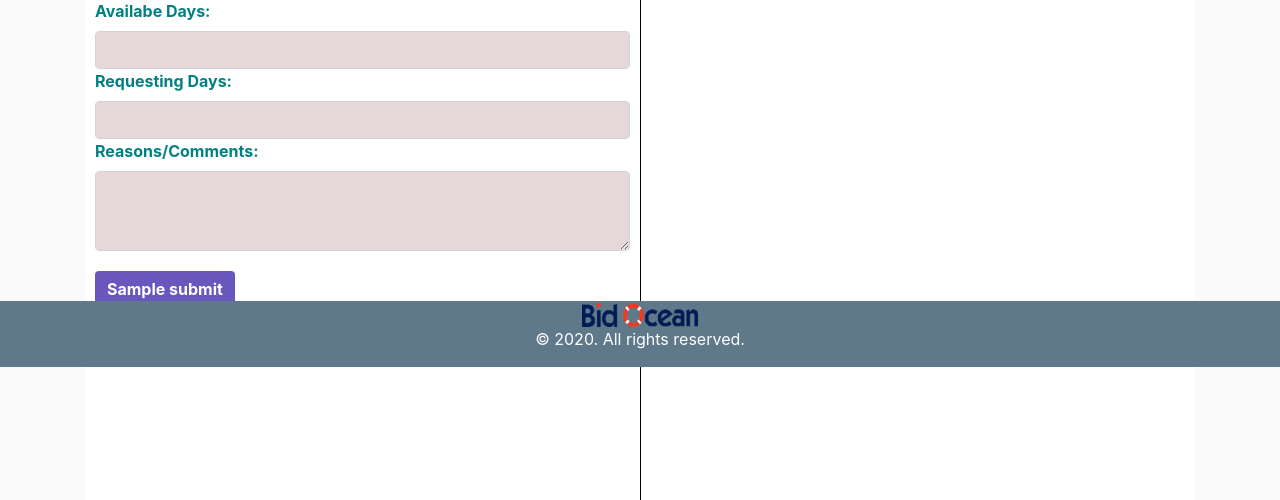
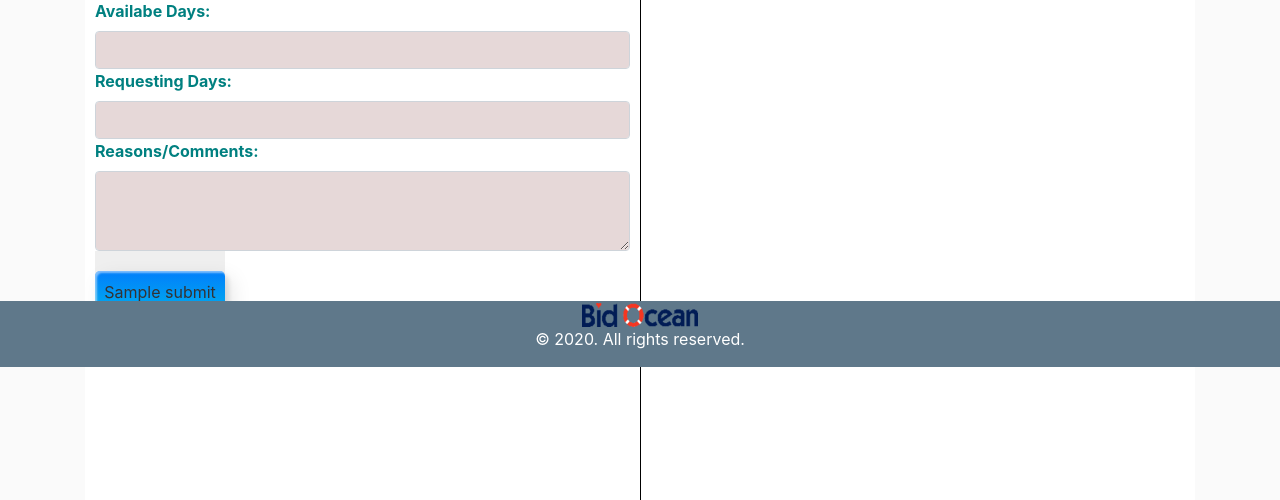
Before and after one commit to diwash29/BidOcean-Invoice-, a Django app: template leave/templates/leave/leave_request.html in a window 1280 px wide. Shown: the part 433-933 px from the top of the page. Run offline with Django 3.2, Linux system fonts and the light colour scheme; the template is opened without the code that fills it: most values are stand-ins (such as "Sample title", 1, 10 or a date in 2020); some libraries are stand-ins or nearby versions.

Commit message:
new button added

```diff
--- a/leave/templates/leave/leave_request.html
+++ b/leave/templates/leave/leave_request.html
@@ -169,7 +169,81 @@ span:empty { display: none; }
                           <textarea name="reason_msg"   class="form-control" style="margin-bottom: 20px;height: 80px;background-color: rgb(230, 216, 216);"></textarea>
                           <input type="hidden" value="{{employee.id}}" id="hiddenemp">
 
-                          <button type="submit" class="btn btn-primary shadow-none" style="background-color: #6a57be;border: none;margin-bottom: 100px;"><b>{{submit}}</b></button>
+                          <button class="custom-btn btn-12" style="margin-left:20px"><span>Click!</span><span>{{submit}}</span></button>
+                          <style>
+
+	 .btn-12{
+  position: relative;
+  right: 20px;
+  bottom: 20px;
+  border:none;
+  box-shadow: none;
+  width: 130px;
+  height: 40px;
+  line-height: 42px;
+  -webkit-perspective: 230px;
+  perspective: 230px;
+}
+.btn-12 span {
+  background: rgb(0,172,238);
+background: linear-gradient(0deg, rgba(0,172,238,1) 0%, rgba(2,126,251,1) 100%);
+  display: block;
+  position: absolute;
+  width: 130px;
+  height: 40px;
+  box-shadow:inset 2px 2px 2px 0px rgba(255,255,255,.5),
+   7px 7px 20px 0px rgba(0,0,0,.1),
+   4px 4px 5px 0px rgba(0,0,0,.1);
+  border-radius: 5px;
+  margin:0;
+  text-align: center;
+  -webkit-box-sizing: border-box;
+  -moz-box-sizing: border-box;
+  box-sizing: border-box;
+  -webkit-transition: all .3s;
+  transition: all .3s;
+}
+.btn-12 span:nth-child(1) {
+  box-shadow:
+   -7px -7px 20px 0px #fff9,
+   -4px -4px 5px 0px #fff9,
+   7px 7px 20px 0px #0002,
+   4px 4px 5px 0px #0001;
+  -webkit-transform: rotateX(90deg);
+  -moz-transform: rotateX(90deg);
+  transform: rotateX(90deg);
+  -webkit-transform-origin: 50% 50% -20px;
+  -moz-transform-origin: 50% 50% -20px;
+  transform-origin: 50% 50% -20px;
+}
+.btn-12 span:nth-child(2) {
+  -webkit-transform: rotateX(0deg);
+  -moz-transform: rotateX(0deg);
+  transform: rotateX(0deg);
+  -webkit-transform-origin: 50% 50% -20px;
+  -moz-transform-origin: 50% 50% -20px;
+  transform-origin: 50% 50% -20px;
+}
+.btn-12:hover span:nth-child(1) {
+  box-shadow:inset 2px 2px 2px 0px rgba(255,255,255,.5),
+   7px 7px 20px 0px rgba(0,0,0,.1),
+   4px 4px 5px 0px rgba(0,0,0,.1);
+  -webkit-transform: rotateX(0deg);
+  -moz-transform: rotateX(0deg);
+  transform: rotateX(0deg);
+}
+.btn-12:hover span:nth-child(2) {
+  box-shadow:inset 2px 2px 2px 0px rgba(255,255,255,.5),
+   7px 7px 20px 0px rgba(0,0,0,.1),
+   4px 4px 5px 0px rgba(0,0,0,.1);
+ color: transparent;
+  -webkit-transform: rotateX(-90deg);
+  -moz-transform: rotateX(-90deg);
+  transform: rotateX(-90deg);
+}
+
+                          </style>
+
                         </form>
                         </div>
                 </div>
```
Also changed, not shown: user_invoice/templates/user_invoice/invoice_list.html (+73 -1 lines), user_invoice/templates/user_invoice/role_list.html (+71 -1 lines), db.sqlite3.
